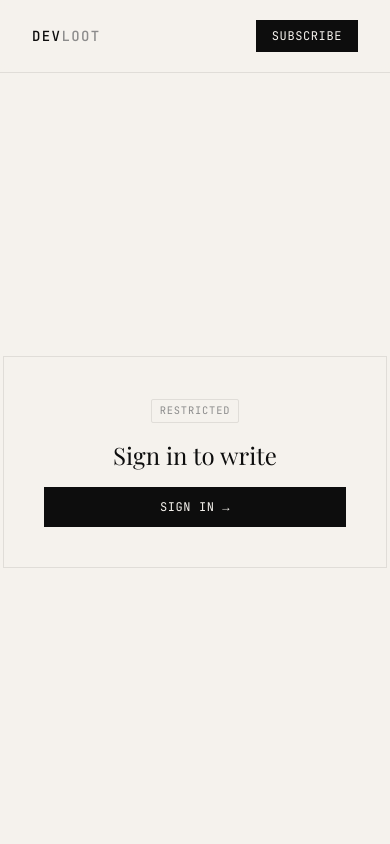
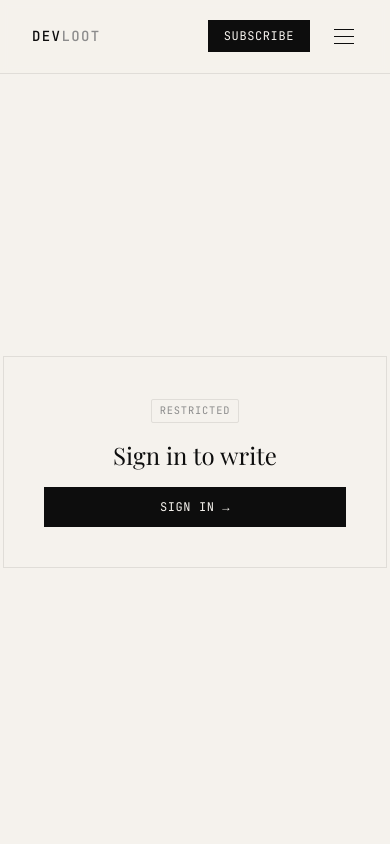
Before and after one commit to RendoslandDev/nemesis, a React (Vite) app in the folder devloot/: page /post in a window 390 px wide. Shown: the top 844 px of the page. Built offline with nearby package versions, Linux system fonts and the light colour scheme; a web font is replaced by a local one.

Commit message:
nav bar fix

```diff
--- a/devloot/src/components/Nav.tsx
+++ b/devloot/src/components/Nav.tsx
@@ -3,9 +3,10 @@ import { Link, useLocation, useNavigate } from "react-router-dom";
 import { useAuth } from "../context/AuthContext";
 
 const Nav: React.FC = () => {
-  const [scrolled, setScrolled] = useState(false);
-  const location = useLocation();
-  const navigate = useNavigate();
+  const [scrolled, setScrolled]   = useState(false);
+  const [menuOpen, setMenuOpen]   = useState(false);
+  const location                  = useLocation();
+  const navigate                  = useNavigate();
   const { isAuthed, isAdmin, author, logout } = useAuth();
 
   useEffect(() => {
@@ -14,35 +15,61 @@ const Nav: React.FC = () => {
     return () => window.removeEventListener("scroll", handleScroll);
   }, []);
 
+  // Close mobile menu on route change
+  useEffect(() => { setMenuOpen(false); }, [location.pathname]);
+
+  const handleSubscribe = (e: React.MouseEvent) => {
+    e.preventDefault();
+    if (location.pathname === "/") {
+      document.getElementById("subscribe")?.scrollIntoView({ behavior: "smooth" });
+    } else {
+      navigate("/");
+      // Wait for navigation then scroll
+      setTimeout(() => {
+        document.getElementById("subscribe")?.scrollIntoView({ behavior: "smooth" });
+      }, 100);
+    }
+  };
+
+  const navLink = (to: string, label: string) => (
+    <Link
+      to={to}
+      className={`transition-colors ${
+        location.pathname === to ? "text-ink font-medium" : "text-muted hover:text-ink"
+      }`}
+    >
+      {label}
+    </Link>
+  );
+
+  const isTransparent = !scrolled && location.pathname === "/" && !menuOpen;
+
   return (
+    <>
       <nav className={`fixed top-0 left-0 right-0 z-50 transition-all duration-300 ${
-      scrolled || location.pathname !== "/" ? "bg-cream/90 backdrop-blur-sm border-b border-border" : ""
+        isTransparent ? "" : "bg-cream/95 backdrop-blur-sm border-b border-border"
       }`}>
         <div className="max-w-6xl mx-auto px-8 py-5 flex items-center justify-between">
+
+          {/* Logo */}
           <div className="flex items-center gap-8">
-          <Link to="/" className="font-mono text-sm font-medium tracking-widest uppercase text-ink hover:opacity-70 transition-opacity">
+            <Link
+              to="/"
+              className="font-mono text-sm font-medium tracking-widest uppercase text-ink hover:opacity-70 transition-opacity"
+            >
               DEV<span className="text-muted">LOOT</span>
             </Link>
+
+            {/* Desktop links */}
             <div className="hidden md:flex items-center gap-6 text-sm font-body">
-            <Link to="/archive" className={`transition-colors ${location.pathname === "/archive" ? "text-ink font-medium" : "text-muted hover:text-ink"}`}>
-              Archive
-            </Link>
-            <Link to="/about" className={`transition-colors ${location.pathname === "/about" ? "text-ink font-medium" : "text-muted hover:text-ink"}`}>
-              About
-            </Link>
-            {isAuthed && (
-              <Link to="/post" className={`transition-colors ${location.pathname === "/post" ? "text-ink font-medium" : "text-muted hover:text-ink"}`}>
-                Write
-              </Link>
-            )}
-            {isAdmin && (
-              <Link to="/admin" className={`transition-colors ${location.pathname === "/admin" ? "text-ink font-medium" : "text-muted hover:text-ink"}`}>
-                Admin
-              </Link>
-            )}
+              {navLink("/archive", "Archive")}
+              {navLink("/about", "About")}
+              {isAuthed && navLink("/post", "Write")}
+              {isAdmin  && navLink("/admin", "Admin")}
             </div>
           </div>
 
+          {/* Right actions */}
           <div className="flex items-center gap-3">
             {isAuthed ? (
               <>
@@ -56,17 +83,72 @@ const Nav: React.FC = () => {
               </>
             ) : (
               <>
-              <Link to="/login" className="hidden md:block font-mono text-xs border border-border text-muted px-4 py-2 hover:border-ink hover:text-ink transition-colors">
+                <Link
+                  to="/login"
+                  className="hidden md:block font-mono text-xs border border-border text-muted px-4 py-2 hover:border-ink hover:text-ink transition-colors"
+                >
                   Sign in
                 </Link>
-              <Link to="/#subscribe" className="bg-ink text-cream text-xs font-mono tracking-wider px-4 py-2 hover:bg-dim transition-colors">
+                <button
+                  onClick={handleSubscribe}
+                  className="bg-ink text-cream text-xs font-mono tracking-wider px-4 py-2 hover:bg-dim transition-colors"
+                >
                   SUBSCRIBE
+                </button>
+              </>
+            )}
+
+            {/* Mobile hamburger */}
+            <button
+              onClick={() => setMenuOpen(o => !o)}
+              className="md:hidden flex flex-col gap-1.5 p-1 ml-2"
+              aria-label="Toggle menu"
+            >
+              <span className={`block w-5 h-px bg-ink transition-all duration-200 ${menuOpen ? "rotate-45 translate-y-2" : ""}`} />
+              <span className={`block w-5 h-px bg-ink transition-all duration-200 ${menuOpen ? "opacity-0" : ""}`} />
+              <span className={`block w-5 h-px bg-ink transition-all duration-200 ${menuOpen ? "-rotate-45 -translate-y-2" : ""}`} />
+            </button>
+          </div>
+        </div>
+
+        {/* Mobile menu */}
+        <div className={`md:hidden overflow-hidden transition-all duration-300 bg-cream border-b border-border ${
+          menuOpen ? "max-h-96 opacity-100" : "max-h-0 opacity-0"
+        }`}>
+          <div className="px-8 py-6 flex flex-col gap-5 text-sm font-body">
+            {navLink("/archive", "Archive")}
+            {navLink("/about", "About")}
+            {isAuthed && navLink("/post", "Write")}
+            {isAdmin  && navLink("/admin", "Admin")}
+            <div className="border-t border-border pt-5 flex flex-col gap-3">
+              {isAuthed ? (
+                <>
+                  <span className="font-mono text-xs text-muted">{author?.name}</span>
+                  <button
+                    onClick={() => { logout(); navigate("/"); }}
+                    className="font-mono text-xs border border-border text-muted px-4 py-2 hover:border-ink hover:text-ink transition-colors w-fit"
+                  >
+                    Sign out
+                  </button>
+                </>
+              ) : (
+                <>
+                  <Link to="/login" className="font-mono text-xs text-muted hover:text-ink transition-colors">
+                    Sign in
                   </Link>
+                  <button
+                    onClick={handleSubscribe}
+                    className="bg-ink text-cream text-xs font-mono tracking-wider px-4 py-2 hover:bg-dim transition-colors w-fit"
+                  >
+                    SUBSCRIBE
+                  </button>
                 </>
               )}
             </div>
           </div>
+        </div>
       </nav>
+    </>
   );
 };
 
```
Lines whose indentation alone changed are shown as unchanged.
